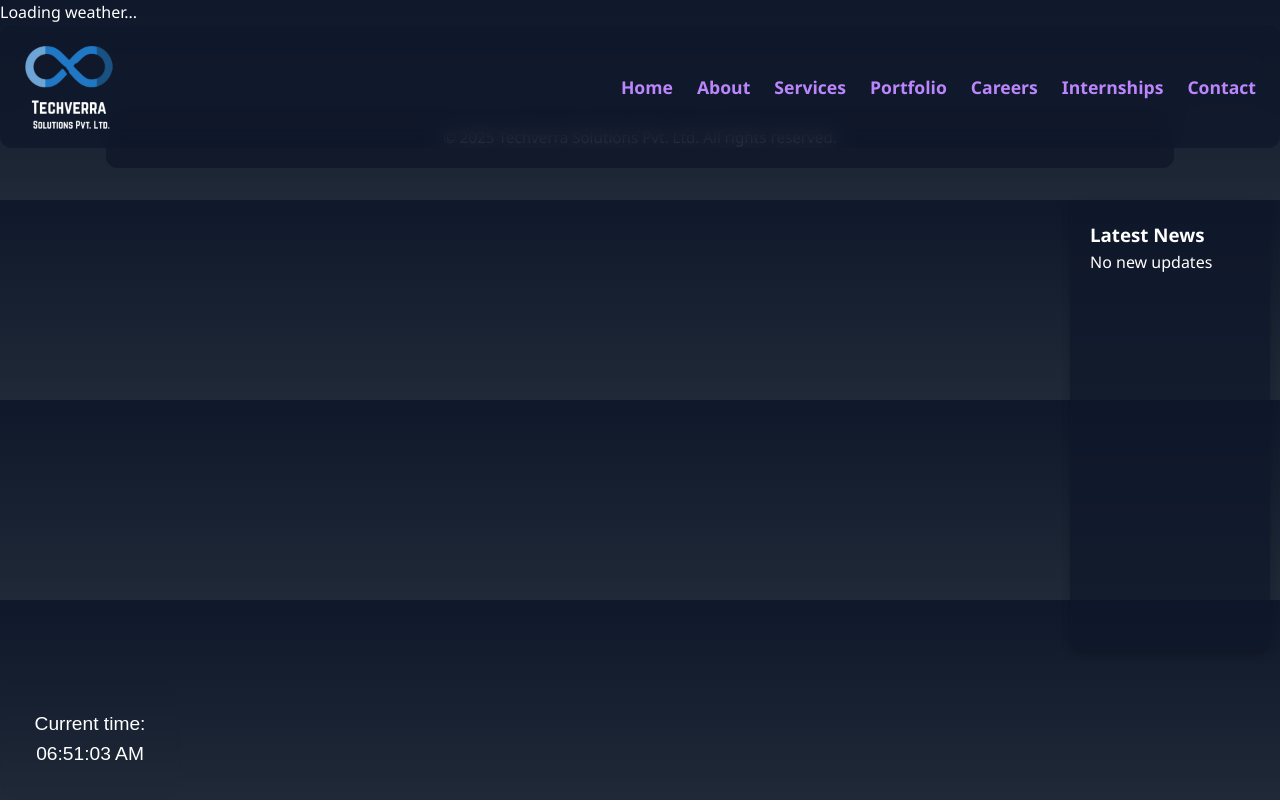
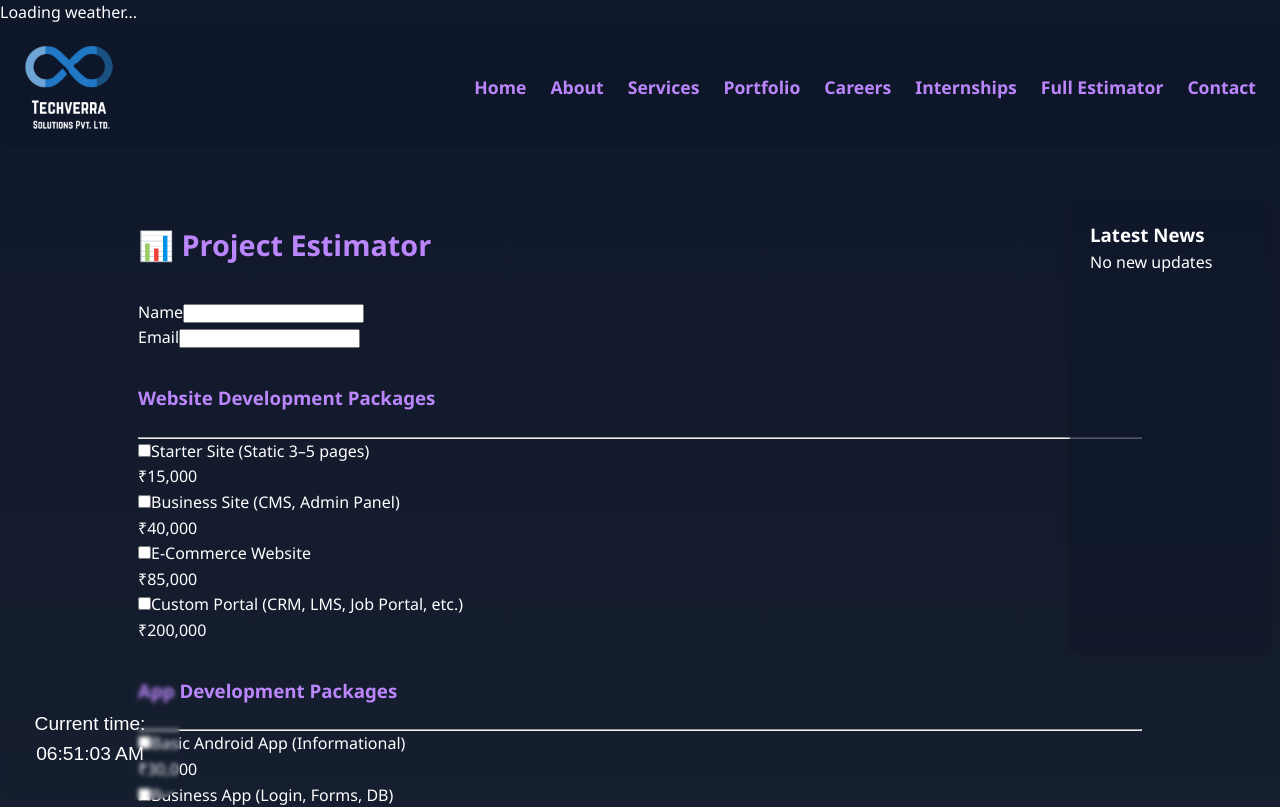
Before and after one commit to nitinsatya2520/techverra, a React (Create React App) app: page /full-estimator in a window 1280 px wide. Shown: the top 807 px of the page. Built offline with nearby package versions, Linux system fonts and the light colour scheme; no server answers.

Commit message:
first commit

```diff
--- a/package.json
+++ b/package.json
@@ -8,6 +8,7 @@
     "@testing-library/react": "^16.3.0",
     "@testing-library/user-event": "^13.5.0",
     "axios": "^1.9.0",
+    "jspdf": "^3.0.1",
     "react": "^19.1.0",
     "react-dom": "^19.1.0",
     "react-router-dom": "^7.6.0",
--- a/src/App.css
+++ b/src/App.css
@@ -148,6 +148,8 @@ body {
   font-size: 1rem;
 }
 
+
+
 .menu-toggle {
   display: none;
   background: none;
--- a/src/App.js
+++ b/src/App.js
@@ -7,6 +7,7 @@ import New from './components/New';
 import About from './pages/About';
 import TimeModule from './components/TimeModule';
 import WeatherModule from './components/WeatherModule';
+import FullEstimator from './pages/FullEstimator';
 
 const Home = () => (
   <section className="page-section">
@@ -32,8 +33,10 @@ const Home = () => (
         <li>Tech Consulting & Training</li>
       </ul>
     </section>
+
   </section>
 );
+
 
 
 
@@ -105,6 +108,7 @@ const App = () => {
             <Link to="/portfolio" onClick={() => setMenuOpen(false)}>Portfolio</Link>
             <Link to="/careers" onClick={() => setMenuOpen(false)}>Careers</Link>
             <Link to="/internships" onClick={() => setMenuOpen(false)}>Internships</Link>
+            <Link to="/full-estimator" onClick={() => setMenuOpen(false)}>Full Estimator</Link>
             <Link to="/contact" onClick={() => setMenuOpen(false)}>Contact</Link>
           </nav>
         </div>
@@ -115,6 +119,7 @@ const App = () => {
           <Route path="/about" element={<About />} />
           <Route path="/services" element={<Services />} />
           <Route path="/portfolio" element={<Portfolio />} />
+          <Route path="/full-estimator" element={<FullEstimator />} />
           <Route path="/careers" element={<Careers />} />
           <Route path="/internships" element={<Internships />} />
           <Route path="/contact" element={<Contact />} />
--- a/src/components/WeatherModule.css
+++ b/src/components/WeatherModule.css
@@ -10,25 +10,25 @@
   backdrop-filter: blur(2px);
   border-radius: 25px;
   text-align: center;
-
+  font-size: 0.8rem;
   transition: background-color 0.3s, box-shadow 0.3s;
   font-family: 'Arial', sans-serif;
   }
 
   .weather-module:hover {
-    background-color: rgba(0, 0, 0, 0.85);
+    background-color: rgba(0, 0, 0, 0);
     box-shadow: 0 6px 15px rgba(0, 0, 0, 0.3);
   }
 
   .weather-module h3 {
-    font-size: 1rem;
+
     color: #ffffff;
     margin: 0 0 10px 0;
     font-family: 'Arial', sans-serif;
   }
 
   .weather-module p {
-    font-size: 1rem;
+
     color: #ffffff;
     margin: 5px 0;
     font-family: 'Arial', sans-serif;
--- /dev/null
+++ b/src/pages/FullEstimator.js
@@ -0,0 +1,179 @@
+import { useState } from "react";
+import jsPDF from "jspdf";
+import '../App.css';
+
+const packages = [
+  {
+    category: "Website Development Packages",
+    items: [
+      { label: "Starter Site (Static 3–5 pages)", price: 15000 },
+      { label: "Business Site (CMS, Admin Panel)", price: 40000 },
+      { label: "E-Commerce Website", price: 85000 },
+      { label: "Custom Portal (CRM, LMS, Job Portal, etc.)", price: 200000 },
+    ],
+  },
+  {
+    category: "App Development Packages",
+    items: [
+      { label: "Basic Android App (Informational)", price: 30000 },
+      { label: "Business App (Login, Forms, DB)", price: 75000 },
+      { label: "E-Commerce App", price: 175000 },
+      { label: "Cross-Platform App (Flutter/React Native)", price: 225000 },
+      { label: "Enterprise App (API-heavy, Secure)", price: 250000 },
+    ],
+  },
+  {
+    category: "Add-On Services",
+    items: [
+      { label: "UI/UX Design (Figma/XD)", price: 15000 },
+      { label: "SEO Optimization (On-Page)", price: 10000 },
+      { label: "Hosting Setup", price: 3500 },
+      { label: "SSL Certificate Setup", price: 1000 },
+      { label: "App/Play Store Publishing", price: 3000 },
+      { label: "Domain Registration", price: 1000 },
+      { label: "Google Analytics / GSC Setup", price: 1500 },
+      { label: "Cloud Backup Setup", price: 3000 },
+      { label: "Email Setup (Business Mail)", price: 2000 },
+    ],
+  },
+   {
+    category: "Advanced Digital Services",
+    items: [
+      {
+        label: "Digital Advertising & Marketing (SEM, SEO, Social Media, Print, Outdoor)",
+        price: 55000,
+        note: "₹10,000 – ₹1,00,000/month"
+      },
+   {
+        label: "Tech Consulting & Training",
+        price: 65000,
+        note: "₹1,500 – ₹5,000/hr or ₹30,000 – ₹1,00,000/project"
+      },
+    ]
+  }
+
+];
+
+export default function FullEstimator() {
+  const [selectedItems, setSelectedItems] = useState([]);
+  const [clientName, setClientName] = useState("");
+  const [clientEmail, setClientEmail] = useState("");
+
+  const toggleItem = (label) => {
+    setSelectedItems((prev) =>
+      prev.includes(label) ? prev.filter((item) => item !== label) : [...prev, label]
+    );
+  };
+
+  const totalPrice = selectedItems.reduce((sum, label) => {
+    for (const group of packages) {
+      const item = group.items.find((i) => i.label === label);
+      if (item) return sum + item.price;
+    }
+    return sum;
+  }, 0);
+
+  const sendEmail = async () => {
+    const response = await fetch("https://techverra-estimator-server.onrender.com/send-estimate", {
+      method: "POST",
+      headers: { "Content-Type": "application/json" },
+      body: JSON.stringify({
+        name: clientName,
+        email: clientEmail,
+        items: selectedItems,
+        total: totalPrice,
+      }),
+    });
+
+    const result = await response.json();
+    alert(result.message || result.error);
+  };
+
+  const generatePDF = () => {
+    const doc = new jsPDF();
+    doc.setFontSize(14);
+    doc.text(`Client: ${clientName}`, 10, 20);
+    doc.text(`Email: ${clientEmail}`, 10, 30);
+    doc.text("Selected Services:", 10, 45);
+
+    selectedItems.forEach((item, i) => {
+      doc.text(`- ${item}`, 10, 55 + i * 10);
+    });
+
+    doc.text(`Total Estimate: ₹${totalPrice.toLocaleString()}`, 10, 65 + selectedItems.length * 10);
+    doc.save(`Estimate_${clientName}.pdf`);
+  };
+
+  return (
+    <section className="page-section">
+      <h2 className="text-2xl font-bold mb-4">📊 Project Estimator</h2>
+
+      <div className="bg-white shadow rounded p-4 space-y-4">
+        <div>
+          <label htmlFor="name" className="block font-medium">Name</label>
+          <input
+            id="name"
+            value={clientName}
+            onChange={(e) => setClientName(e.target.value)}
+            className="w-full border border-gray-300 p-2 rounded"
+          />
+        </div>
+        <div>
+          <label htmlFor="email" className="block font-medium">Email</label>
+          <input
+            id="email"
+            type="email"
+            value={clientEmail}
+            onChange={(e) => setClientEmail(e.target.value)}
+            className="w-full border border-gray-300 p-2 rounded"
+          />
+        </div>
+      </div>
+
+      {packages.map((group) => (
+        <div key={group.category} className="bg-white shadow rounded p-6 space-y-4">
+          <h3 className="text-xl font-semibold">{group.category}</h3>
+          <hr />
+          {group.items.map((item) => (
+            <div key={item.label} className="flex items-center justify-between">
+              <label className="flex items-center space-x-2">
+                <input
+                  type="checkbox"
+                  checked={selectedItems.includes(item.label)}
+                  onChange={() => toggleItem(item.label)}
+                />
+                <span>{item.label}</span>
+              </label>
+              <div className="text-right">
+  <span className="text-gray-600">₹{item.price.toLocaleString()}</span>
+  {item.note && (
+    <div className="text-sm text-gray-500 italic">{item.note}</div>
+  )}
+</div>
+
+            </div>
+          ))}
+        </div>
+      ))}
+
+      <div className="text-right text-xl font-semibold">
+        Total: ₹{totalPrice.toLocaleString()}
+      </div>
+
+      <div className="flex gap-4 justify-end">
+        <button
+          onClick={sendEmail}
+          className="bg-blue-600 text-white px-4 py-2 rounded hover:bg-blue-700"
+        >
+          Email Quote
+        </button>
+        <button
+          onClick={generatePDF}
+          className="bg-green-600 text-white px-4 py-2 rounded hover:bg-green-700"
+        >
+          Download PDF
+        </button>
+      </div>
+    </section>
+  );
+}
```
Also changed, not shown: 1 other file (tests, documents, lock files or other folders).
